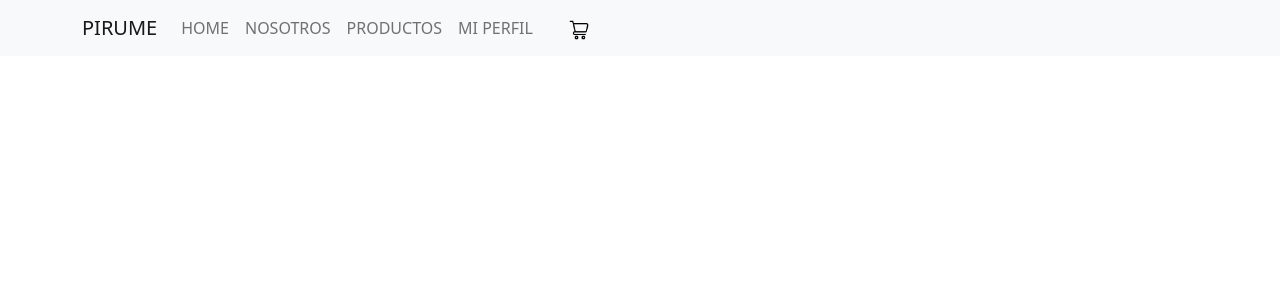
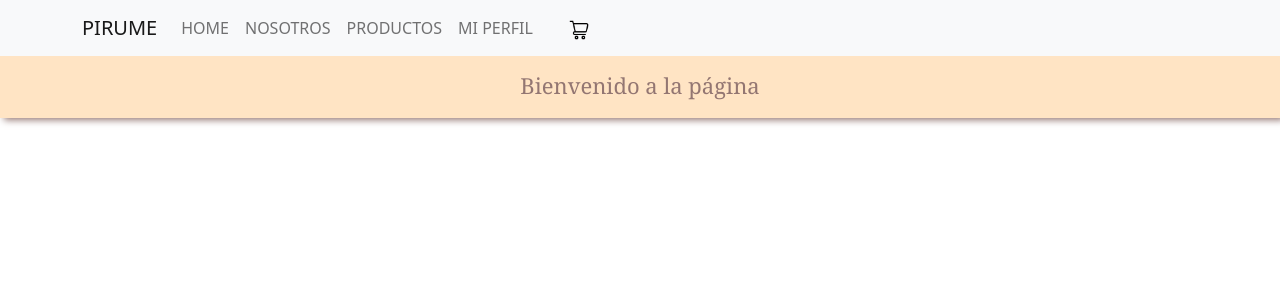
Before and after one commit to RomiBettiol/romina-bettiol, a React (Create React App) app: page / in a window 1280 px wide. Shown: the top 300 px of the page. Built offline with nearby package versions, Linux system fonts and the light colour scheme.

Commit message:
Ultimo desafío

```diff
--- a/src/App.js
+++ b/src/App.js
@@ -1,12 +1,13 @@
 import './App.css';
-import CartWidget from './components/NavBar/CartWidget';
 import NavBar from './components/NavBar/NavBar';
+import ItemListContainer from './components/ItemListContainer/ItemListContainer';
 
 function App() {
   return (
 
     <>
       <NavBar />
+      <ItemListContainer greeting = "Bienvenido a la página" />
     </>
 
   );
--- /dev/null
+++ b/src/components/ItemListContainer/ItemListContainer.css
@@ -0,0 +1,14 @@
+.itemListContainer{
+    background-color: bisque;
+    padding-top: 1%;
+    box-shadow: 4px 2px 7px #937672;
+    display: flex;
+    justify-content: center;
+    align-items: center;
+}
+
+p{
+    font-size: 22px;
+    font-family:Cambria, Cochin, Georgia, Times, 'Times New Roman', serif;
+    color: #937672;
+}
--- /dev/null
+++ b/src/components/ItemListContainer/ItemListContainer.jsx
@@ -0,0 +1,12 @@
+import React from "react";
+import "./ItemListContainer.css"
+
+const ItemListContainer = ({greeting}) => {
+    return(
+        <div className="itemListContainer">
+            <p>{greeting}</p>
+        </div>
+    );
+};
+
+export default ItemListContainer;
--- a/src/components/NavBar/NavBar.jsx
+++ b/src/components/NavBar/NavBar.jsx
@@ -1,6 +1,4 @@
 import React from "react";
-//import carrito from "../../imagenes/carrito.png"
-//import "../../estilos/imagen.css";
 import CartWidget from "./CartWidget";
 import * as ReactBootstrap from "react-bootstrap";
 
```
